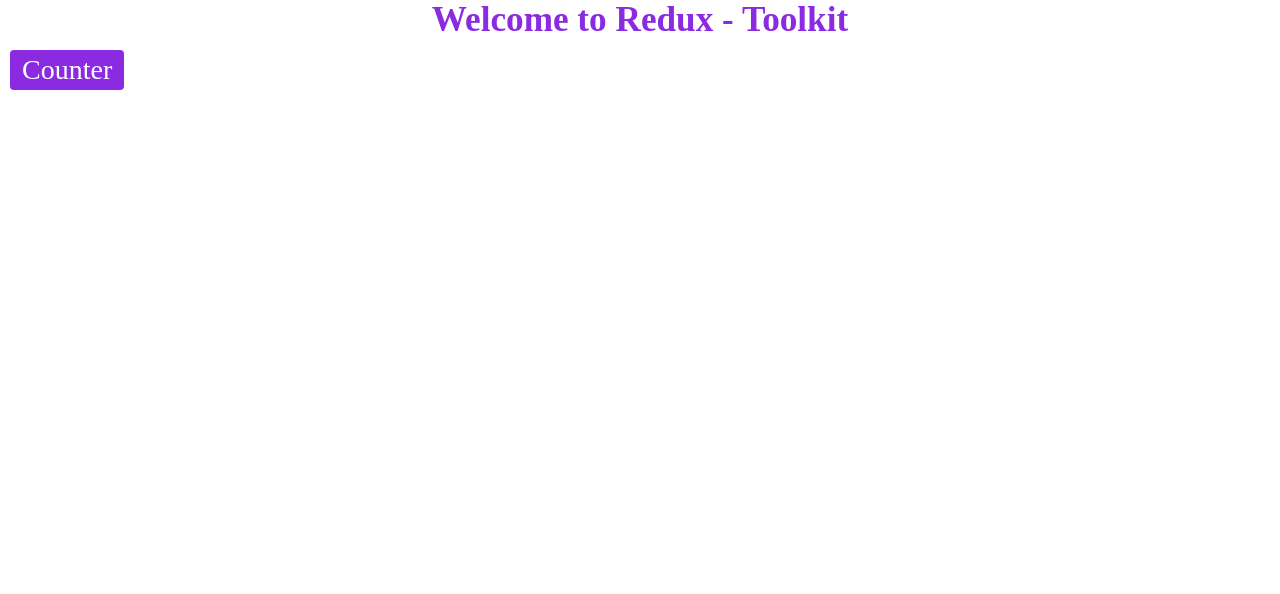
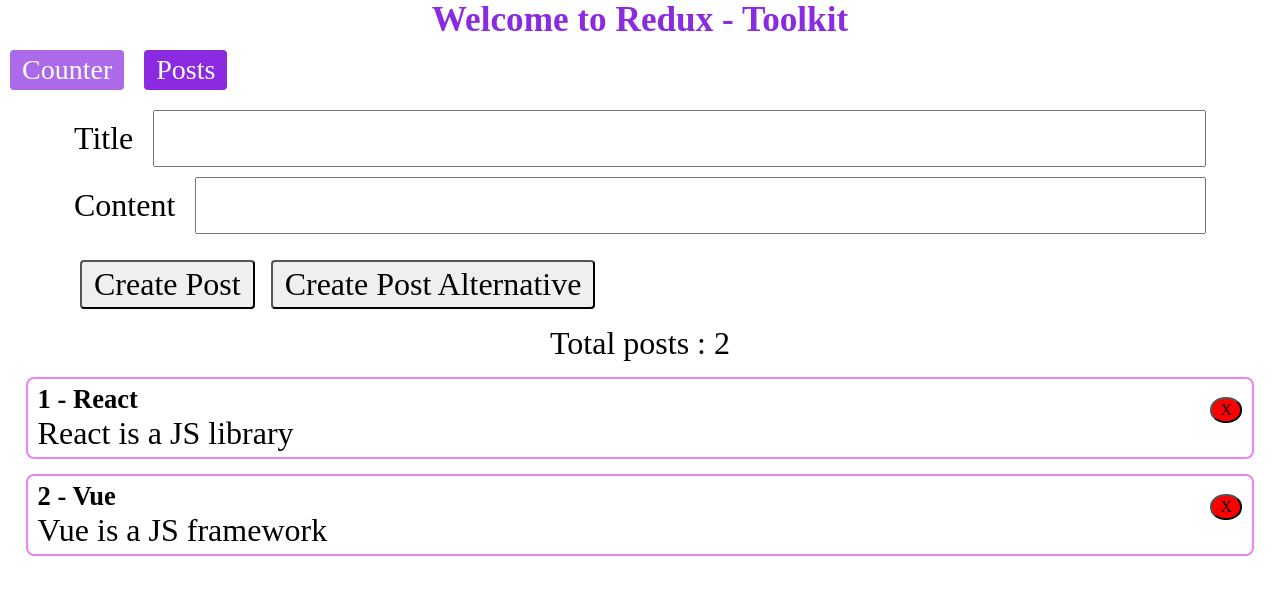
Before and after one commit to Er-RP/react-tutorials, a React (Create React App) app: page /posts in a window 1280 px wide. Shown: the top 594 px of the page. Built offline with nearby package versions, Linux system fonts and the light colour scheme.

Commit message:
preapring data in slice folder

```diff
--- a/src/App.js
+++ b/src/App.js
@@ -1,19 +1,25 @@
-import { Link, Route, Routes } from "react-router-dom";
+import { NavLink, Route, Routes } from "react-router-dom";
 import { routes } from "./routes";
 import Counter from "./features/counter/Counter";
+import PostsList from "./features/posts/PostsList";
 
 function App() {
   return (
     <div>
       <div className="route_container">
         {routes.map((r, i) => (
-          <Link to={r?.href} key={i}>
+          <NavLink
+            to={r?.href}
+            key={i}
+            style={({ isActive }) => ({ opacity: isActive && 1 })}
+          >
             {r?.name}
-          </Link>
+          </NavLink>
         ))}
       </div>
       <Routes>
-        <Route path="/" element={<Counter />} />
+        <Route path="/" element={<Counter title="counter" />} />
+        <Route path="/posts" element={<PostsList />} />
       </Routes>
     </div>
   );
--- a/src/app/store.js
+++ b/src/app/store.js
@@ -1,8 +1,10 @@
 import { configureStore } from "@reduxjs/toolkit";
 import counterReducer from "../features/counter/counterSlice";
+import postsReducer from "../features/posts/postsSlice";
 
 export const store = configureStore({
   reducer: {
     counter: counterReducer,
+    posts: postsReducer,
   },
 });
--- a/src/custom.css
+++ b/src/custom.css
@@ -15,9 +15,32 @@
   border-radius: 4px;
   background-color: blueviolet;
   color: white;
+  opacity: 0.7;
 }
 .app_title {
   color: blueviolet;
   text-align: center;
   font-size: 2.2rem;
 }
+.post_con {
+  border: 2px solid violet;
+  margin: 15px 0px;
+  padding: 5px 10px;
+  border-radius: 8px;
+  position: relative;
+}
+.primary_button {
+  padding: 4px 12px;
+  border-radius: 4px;
+  cursor: pointer;
+}
+.remove_button {
+  position: absolute;
+  right: 10px;
+  top: 10px;
+  border-radius: 48%;
+  background-color: red;
+  padding: 2px 5px;
+  font-size: 16px;
+  cursor: pointer;
+}
--- a/src/features/counter/Counter.js
+++ b/src/features/counter/Counter.js
@@ -11,7 +11,7 @@
   incrementByAmount,
   dynamicAction,
 } from "./counterSlice";
-const Counter = () => {
+const Counter = ({ title }) => {
   const count = useSelector((state) => state.counter.count);
   const dispatch = useDispatch();
   const [incAmount, setIncAmount] = useState(2);
--- /dev/null
+++ b/src/features/posts/PostsList.js
@@ -0,0 +1,98 @@
+import { useState } from "react";
+import { useDispatch, useSelector } from "react-redux";
+import { nanoid } from "@reduxjs/toolkit";
+import { addPost, addPost2, deletePost, getAllPosts } from "./postsSlice";
+const initialStatePost = {
+  title: "",
+  content: "",
+};
+const PostsList = () => {
+  const posts = useSelector(getAllPosts);
+  const dispatch = useDispatch();
+  const [post, setPost] = useState(initialStatePost);
+
+  const handleInputChange = (e) => {
+    e.preventDefault();
+    const { name, value } = e.target;
+    setPost({
+      ...post,
+      [name]: value,
+    });
+  };
+  const handleCreatePost = (e) => {
+    e.preventDefault();
+    if (post?.content && post?.title) {
+      dispatch(addPost({ ...post, id: nanoid() }));
+      setPost(initialStatePost);
+    } else {
+      alert("Please fill all the fields");
+    }
+  };
+  const handleCreatePost2 = (e) => {
+    e.preventDefault();
+    if (post?.content && post?.title) {
+      dispatch(addPost2(post?.title, post?.content));
+      setPost(initialStatePost);
+    } else {
+      alert("Please fill all the fields");
+    }
+  };
+  const handleRemovingPost = (id) => {
+    console.log(id);
+    dispatch(deletePost(id));
+  };
+  return (
+    <section>
+      <div style={{ width: "90%" }}>
+        <div className="ip_label_con">
+          <label htmlFor="post_title">Title</label>
+          <input
+            id="post_title"
+            type="text"
+            name="title"
+            value={post.title}
+            onChange={(e) => handleInputChange(e)}
+            style={{ flexGrow: 1 }}
+          />
+        </div>
+        <div className="ip_label_con">
+          <label htmlFor="post_content">Content</label>
+          <input
+            id="post_title"
+            type="textarea"
+            name="content"
+            value={post.content}
+            onChange={(e) => handleInputChange(e)}
+            style={{ flexGrow: 1 }}
+          />
+        </div>
+        <button className="primary_button" onClick={(e) => handleCreatePost(e)}>
+          Create Post
+        </button>
+        <button
+          className="primary_button"
+          onClick={(e) => handleCreatePost2(e)}
+        >
+          Create Post Alternative
+        </button>
+      </div>
+      <p> Total posts : {posts?.length}</p>
+      <div style={{ width: "96%" }}>
+        {posts.map((p, i) => (
+          <article key={i} className="post_con">
+            <h5>{`${i + 1} - ${p?.title}`} </h5>
+            <p>{p?.content}</p>
+            <button
+              className="remove_button"
+              onClick={() => handleRemovingPost(p?.id)}
+            >
+              X
+            </button>
+          </article>
+        ))}
+      </div>
+    </section>
+  );
+};
+
+export default PostsList;
--- /dev/null
+++ b/src/features/posts/postsSlice.js
@@ -0,0 +1,45 @@
+import { createSlice, nanoid } from "@reduxjs/toolkit";
+
+const initialState = {
+  posts: [
+    { id: "1", title: "React", content: "React is a JS library" },
+    { id: "2", title: "Vue", content: "Vue is a JS framework" },
+  ],
+};
+
+export const postsSlice = createSlice({
+  name: "posts",
+  initialState,
+  reducers: {
+    addPost: (state, action) => {
+      // we can mutate state directly inside createSlice
+      state.posts.push(action?.payload);
+    },
+    //Combination of reducer and prepare method
+    addPost2: {
+      reducer(state, action) {
+        // we can mutate state directly inside createSlice
+        state.posts.push(action?.payload);
+      },
+      //Preparing data (Payload)
+      prepare(title, content) {
+        return {
+          payload: {
+            id: nanoid(),
+            title,
+            content,
+          },
+        };
+      },
+    },
+    deletePost: (state, action) => {
+      state.posts = state.posts.filter((p) => p.id !== action?.payload);
+    },
+  },
+});
+
+export const getAllPosts = (state) => state.posts.posts;
+
+export const { addPost, addPost2, deletePost } = postsSlice.actions;
+
+export default postsSlice.reducer;
--- a/src/index.css
+++ b/src/index.css
@@ -26,7 +26,6 @@
 
 input {
   text-align: center;
-  max-width: 2.5em;
 }
 
 button {
--- a/src/routes.js
+++ b/src/routes.js
@@ -3,4 +3,8 @@
     name: "Counter",
     href: "/",
   },
+  {
+    name: "Posts",
+    href: "/posts",
+  },
 ];
```
Also changed, not shown: 1 other file (tests, documents, lock files or other folders).
